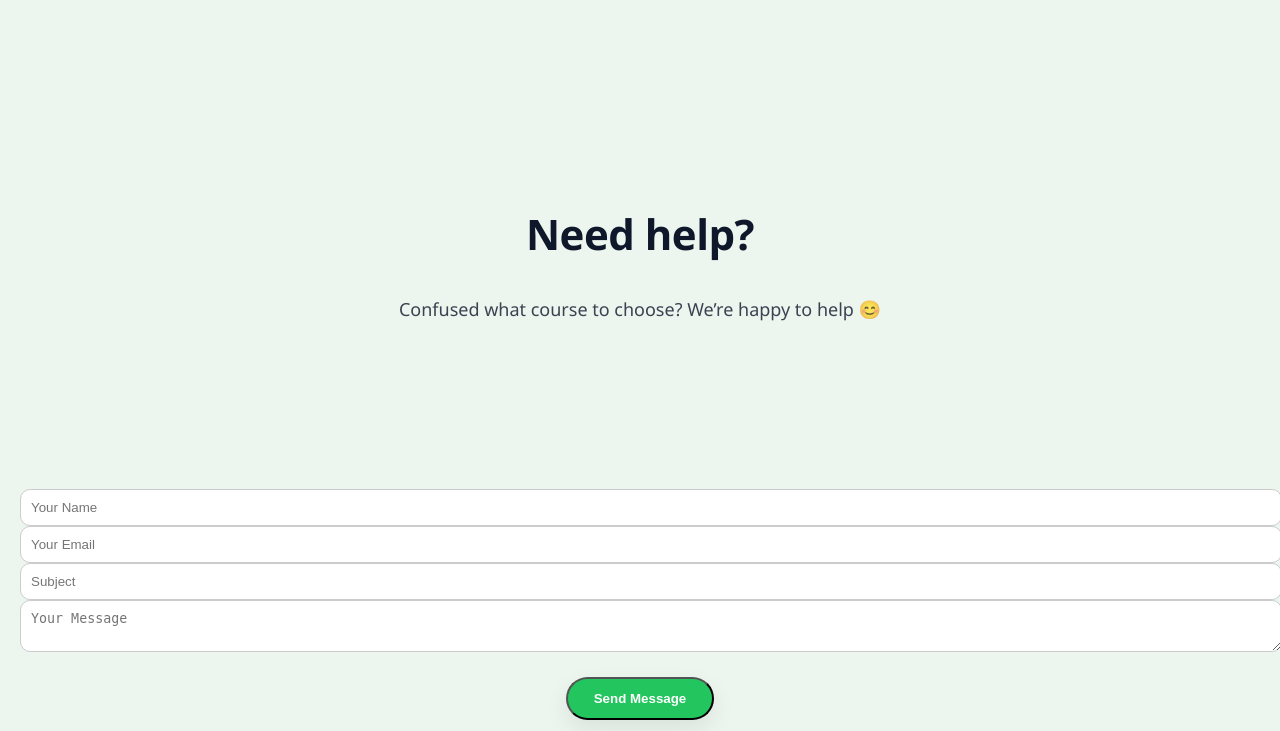
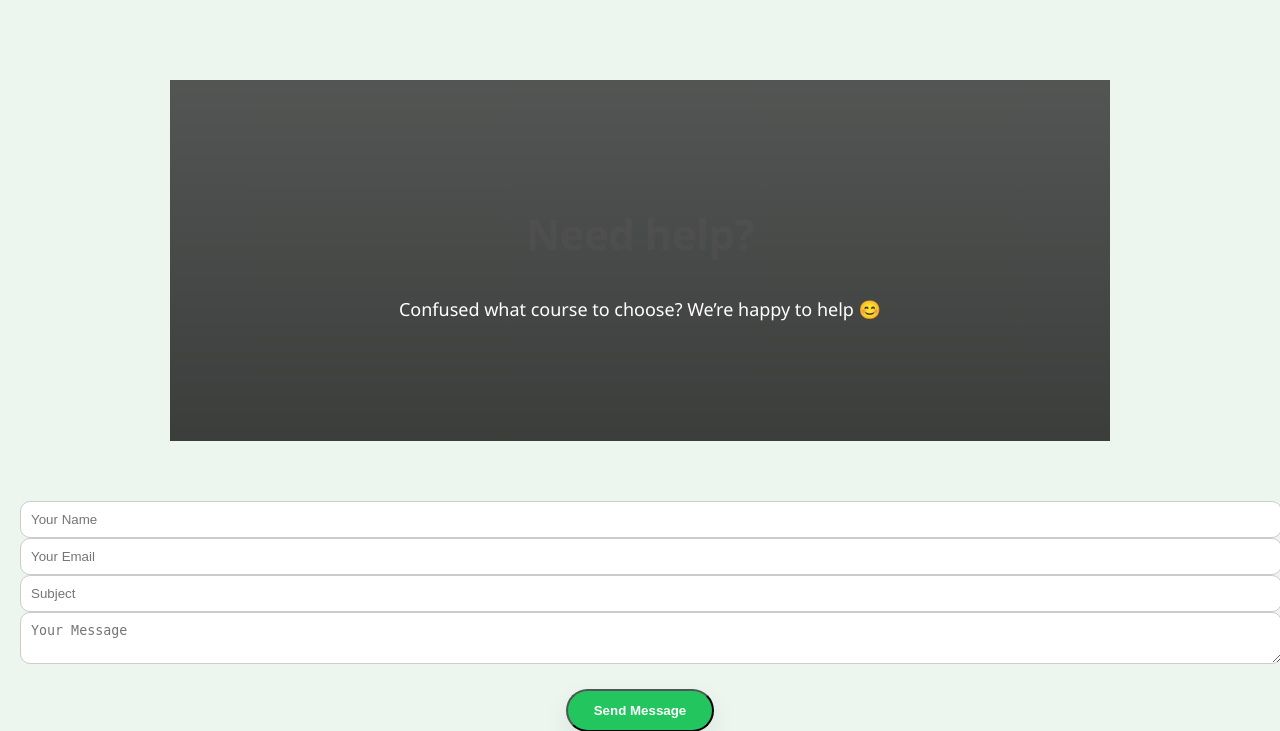
Before and after one commit to abjthh03/myEduPath, a Flask app: page /contact in a window 1280 px wide. Shown: the top 731 px of the page. Run offline with Flask 3, Linux system fonts and the light colour scheme.

```diff
--- a/static/css/style.css
+++ b/static/css/style.css
@@ -17,6 +17,63 @@ body {
 .home-hero {
     max-width: 900px;
     margin: auto;
+}
+
+.home-hero {
+    position: relative;
+    text-align: center;
+    color: white;
+    padding: 140px 20px;
+}
+
+.home-hero::before {
+    content: "";
+    position: absolute;
+    inset: 0;
+    background: linear-gradient(
+        rgba(0, 0, 0, 0.65),
+        rgba(0, 0, 0, 0.75)
+    );
+    z-index: 0;
+}
+
+.home-hero h1,
+.home-hero p,
+.home-hero .btn {
+    position: relative;
+    z-index: 1;
+}
+
+.home-hero h1 {
+    font-size: 52px;
+    font-weight: 700;
+    margin-bottom: 20px;
+}
+
+.home-hero p {
+    font-size: 18px;
+    max-width: 700px;
+    margin: 0 auto 30px;
+    opacity: 0.9;
+}
+
+.home-hero h1 {
+    animation: fadeUp 1s ease forwards;
+}
+
+.home-hero p {
+    animation: fadeUp 1.4s ease forwards;
+}
+
+@keyframes fadeUp {
+    from {
+        opacity: 0;
+        transform: translateY(30px);
+    }
+    to {
+        opacity: 1;
+        transform: translateY(0);
+    }
 }
 
 .secondary-btn {
--- a/templates/index.html
+++ b/templates/index.html
@@ -69,10 +69,10 @@
     <div class="hero-overlay"></div>
 
     <div class="hero-content">
-        <h1>Find the Right Course & Career Path</h1>
+        <h1>Shape Your Future With Confidence</h1>
         <p>
-            Explore courses, colleges and career options tailored for your future.
-            Make confident academic decisions with myEduPath.
+            From choosing the right course to landing your dream career —
+            myEduPath guides you every step of the way.
         </p>
 
         <div class="hero-buttons">
```
